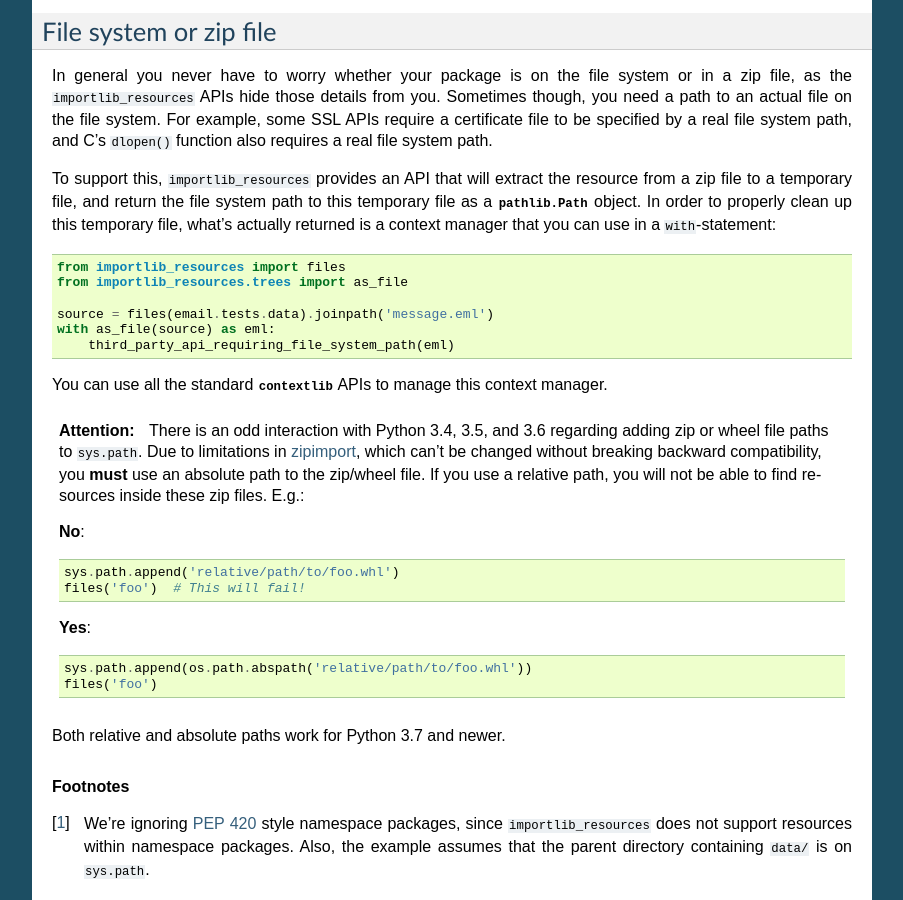
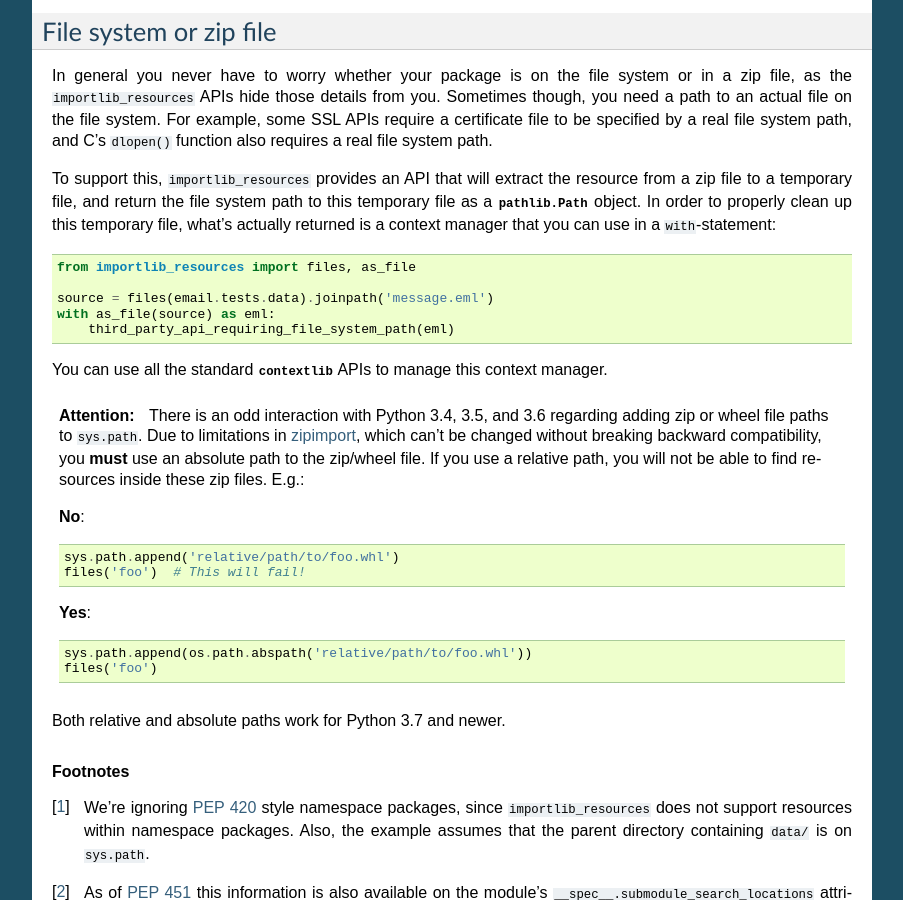
Before and after one commit to python/importlib_resources, a Sphinx documentation site: the page built from importlib_resources/docs/using.rst, in a window 1280 px wide and 900 px high, scrolled down 2219 px. Shown: the whole window, without its empty margins (198-1101 px from the left). Built offline with Sphinx 7.4.7, drawn with Linux system fonts in a browser that asks for light colours; pages that are not in the unit, such as notebooks, are missing from menus.

Commit message:
Move as_file to the global namespace and update documentation accordingly. Closes #86.

```diff
--- a/importlib_resources/__init__.py
+++ b/importlib_resources/__init__.py
@@ -3,12 +3,14 @@
 import sys
 
 from ._compat import metadata
+from .trees import as_file
 
 
 __all__ = [
     'Package',
     'Resource',
     'ResourceReader',
+    'as_file',
     'contents',
     'files',
     'is_resource',
--- a/importlib_resources/docs/using.rst
+++ b/importlib_resources/docs/using.rst
@@ -155,8 +155,7 @@
 properly clean up this temporary file, what's actually returned is a context
 manager that you can use in a ``with``-statement::
 
-    from importlib_resources import files
-    from importlib_resources.trees import as_file
+    from importlib_resources import files, as_file
 
     source = files(email.tests.data).joinpath('message.eml')
     with as_file(source) as eml:
```
